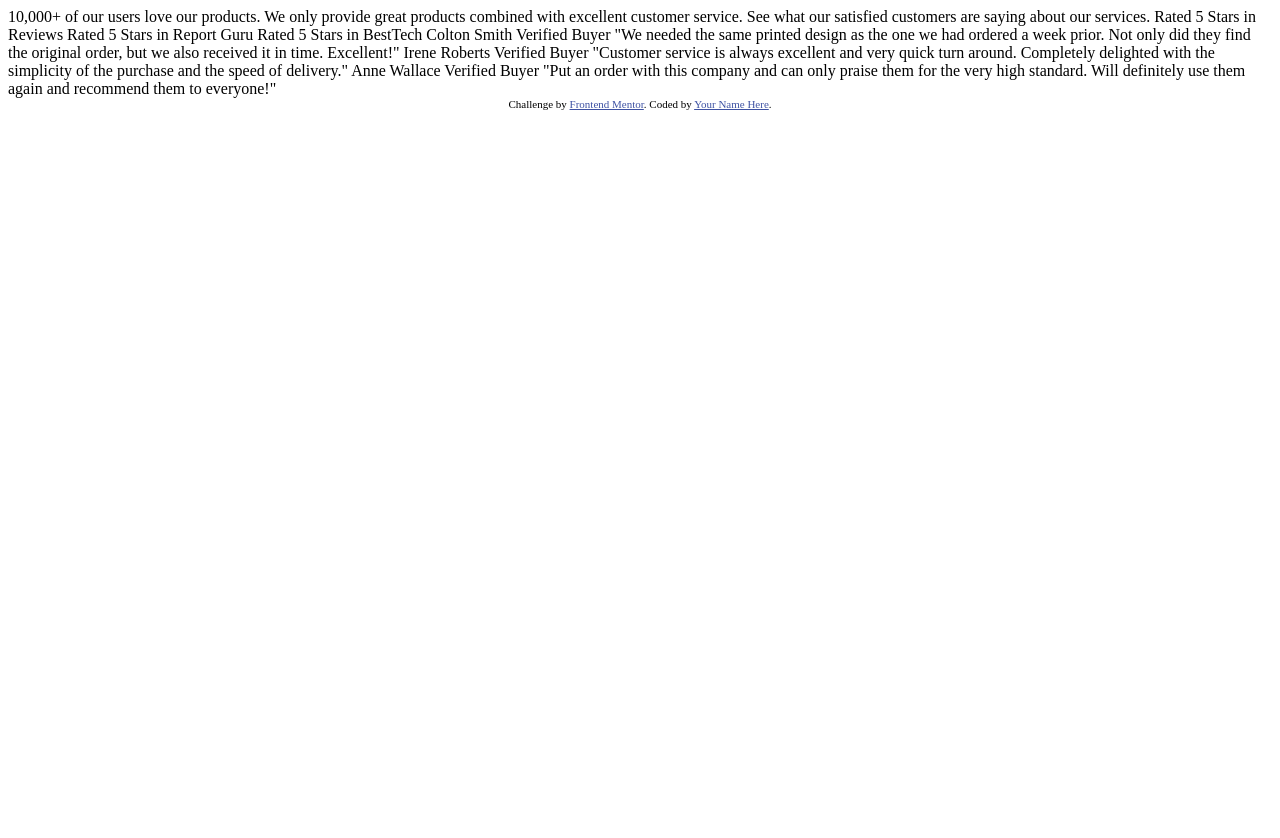
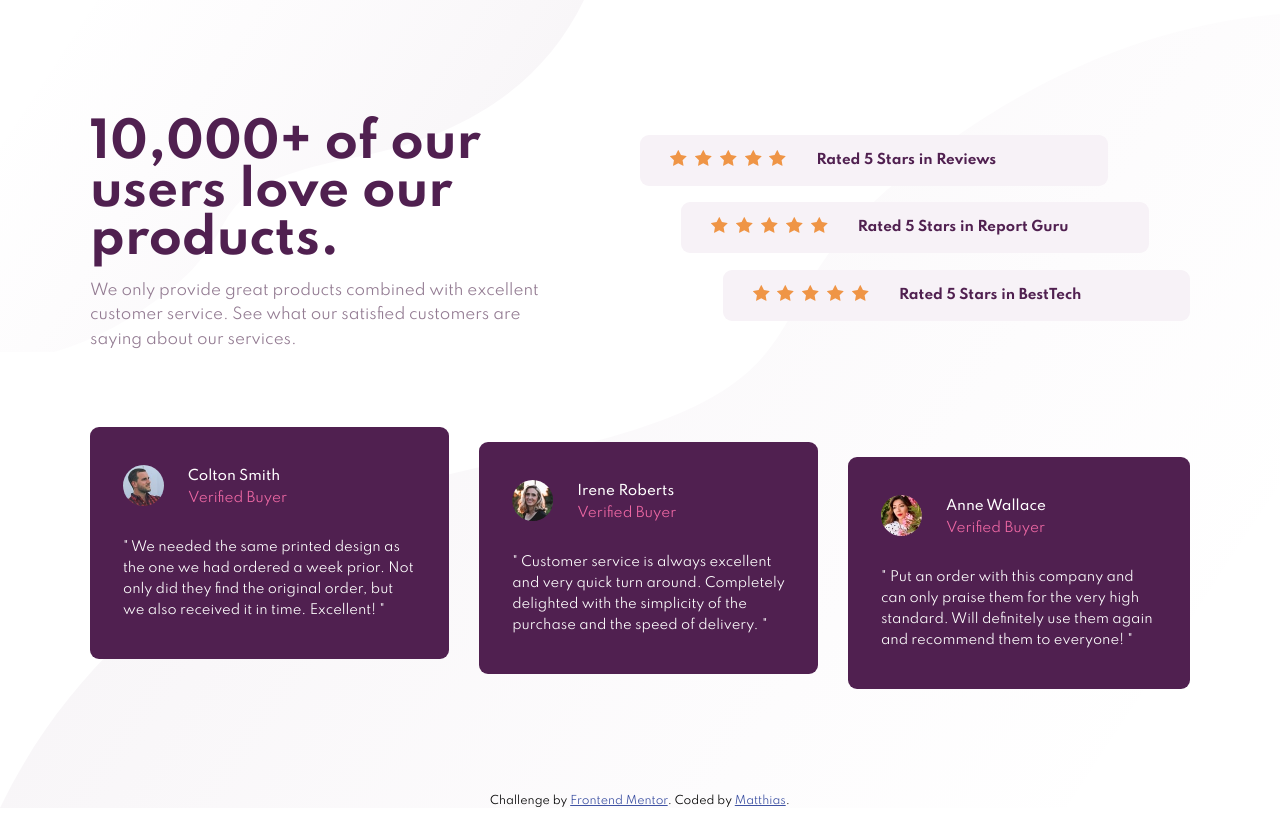
Before and after one commit to MatthiasSmith/social-proof-section, a plain HTML site: page index.html in a window 1280 px wide. Before the commit the page ends 800 px from the top, so only its background shows below. Drawn offline with Linux system fonts and the light colour scheme.

Commit message:
Add html structure and styles

```diff
--- a/index.html
+++ b/index.html
@@ -11,51 +11,135 @@
       sizes="32x32"
       href="./images/favicon-32x32.png"
     />
+    <link rel="preconnect" href="https://fonts.gstatic.com" />
+    <link
+      href="https://fonts.googleapis.com/css2?family=Spartan:wght@400;500;700&display=swap"
+      rel="stylesheet"
+    />
+    <link rel="stylesheet" href="./styles.css" />
 
     <title>Frontend Mentor | Social proof section</title>
-
-    <!-- Feel free to remove these styles or customise in your own stylesheet 👍 -->
-    <style>
-      .attribution {
-        font-size: 11px;
-        text-align: center;
-      }
-      .attribution a {
-        color: hsl(228, 45%, 44%);
-      }
-    </style>
   </head>
   <body>
+    <main>
+      <div class="container container--top">
+        <section class="intro-section">
+          <div class="intro-section__container">
+            <h1 class="intro-section__header">
               10,000+ of our users love our products.
-
-    We only provide great products combined with excellent customer service.
-    See what our satisfied customers are saying about our services.
-
+            </h1>
+            <p class="intro-section__description">
+              We only provide great products combined with excellent customer
+              service. See what our satisfied customers are saying about our
+              services.
+            </p>
+          </div>
+          <ul class="reviews-list">
+            <li class="reviews-list__list-item">
+              <div class="reviews-list__stars">
+                <img src="images/icon-star.svg" alt="star" />
+                <img src="images/icon-star.svg" alt="star" />
+                <img src="images/icon-star.svg" alt="star" />
+                <img src="images/icon-star.svg" alt="star" />
+                <img src="images/icon-star.svg" alt="star" />
+              </div>
+              <span class="reviews-list__source">
                 Rated 5 Stars in Reviews
+              </span>
+            </li>
+            <li class="reviews-list__list-item">
+              <div class="reviews-list__stars">
+                <img src="images/icon-star.svg" alt="star" />
+                <img src="images/icon-star.svg" alt="star" />
+                <img src="images/icon-star.svg" alt="star" />
+                <img src="images/icon-star.svg" alt="star" />
+                <img src="images/icon-star.svg" alt="star" />
+              </div>
+              <span class="reviews-list__source">
                 Rated 5 Stars in Report Guru
+              </span>
+            </li>
+            <li class="reviews-list__list-item">
+              <div class="reviews-list__stars">
+                <img src="images/icon-star.svg" alt="star" />
+                <img src="images/icon-star.svg" alt="star" />
+                <img src="images/icon-star.svg" alt="star" />
+                <img src="images/icon-star.svg" alt="star" />
+                <img src="images/icon-star.svg" alt="star" />
+              </div>
+              <span class="reviews-list__source">
                 Rated 5 Stars in BestTech
-
-    Colton Smith
-    Verified Buyer
-    "We needed the same printed design as the one we had ordered a week prior.
-    Not only did they find the original order, but we also received it in time.
-    Excellent!"
-
-    Irene Roberts
-    Verified Buyer
-    "Customer service is always excellent and very quick turn around. Completely
-    delighted with the simplicity of the purchase and the speed of delivery."
-
-    Anne Wallace
-    Verified Buyer
-    "Put an order with this company and can only praise them for the very high
-    standard. Will definitely use them again and recommend them to everyone!"
-
+              </span>
+            </li>
+          </ul>
+        </section>
+      </div>
+      <div class="container container--bottom">
+        <section class="testimonials-section">
+          <ul class="testimonials-list">
+            <li class="testimonials-list__list-item">
+              <div class="author-row">
+                <img
+                  class="author-row__avatar"
+                  src="images/image-colton.jpg"
+                  alt="Colton Smith"
+                />
+                <div>
+                  <h4 class="author-row__name">Colton Smith</h4>
+                  <span class="author-row__type">Verified Buyer</span>
+                </div>
+              </div>
+              <p class="testimonials-list__quote">
+                We needed the same printed design as the one we had ordered a
+                week prior. Not only did they find the original order, but we
+                also received it in time. Excellent!
+              </p>
+            </li>
+            <li class="testimonials-list__list-item">
+              <div class="author-row">
+                <img
+                  class="author-row__avatar"
+                  src="images/image-irene.jpg"
+                  alt="Irene Roberts"
+                />
+                <div>
+                  <h4 class="author-row__name">Irene Roberts</h4>
+                  <span class="author-row__type">Verified Buyer</span>
+                </div>
+              </div>
+              <p class="testimonials-list__quote">
+                Customer service is always excellent and very quick turn
+                around. Completely delighted with the simplicity of the purchase
+                and the speed of delivery.
+              </p>
+            </li>
+            <li class="testimonials-list__list-item">
+              <div class="author-row">
+                <img
+                  class="author-row__avatar"
+                  src="images/image-anne.jpg"
+                  alt="Anne Wallace"
+                />
+                <div>
+                  <h4 class="author-row__name">Anne Wallace</h4>
+                  <span class="author-row__type">Verified Buyer</span>
+                </div>
+              </div>
+              <p class="testimonials-list__quote">
+                Put an order with this company and can only praise them for the
+                very high standard. Will definitely use them again and recommend
+                them to everyone!
+              </p>
+            </li>
+          </ul>
+        </section>
+      </div>
       <div class="attribution">
         Challenge by
-      <a href="https://www.frontendmentor.io?ref=challenge" target="_blank"
-        >Frontend Mentor</a
-      >. Coded by <a href="#">Your Name Here</a>.
+        <a href="https://www.frontendmentor.io?ref=challenge" target="_blank">Frontend Mentor</a>.
+        Coded by
+        <a href="https://github.com/MatthiasSmith/social-proof-section">Matthias</a>.
       </div>
+    </main>
   </body>
 </html>
--- /dev/null
+++ b/styles.css
@@ -0,0 +1,326 @@
+:root {
+  /* colors */
+  --very-dark-magenta: hsl(300, 43%, 22%);
+  --dark-grayish-magenta: hsl(303, 10%, 53%);
+  --light-grayish-magenta: hsl(300, 24%, 96%);
+  --soft-pink: hsl(333, 80%, 67%);
+
+  /* utilities */
+  --color-primary: var(--very-dark-magenta);
+  --font-weight-bold: 700;
+  --font-weight-medium: 500;
+
+  /* numbers */
+  --border-radius: 9px;
+  --mobile-padding: 5.55rem;
+  --desktop-padding: 6rem;
+  --tablet-padding: 3rem;
+  --spacing-2: 2.2rem;
+}
+
+html {
+  font-family: 'Spartan', sans-serif;
+  font-size: 15px;
+  -webkit-font-smoothing: antialiased;
+  text-rendering: optimizeLegibility;
+}
+
+* {
+  box-sizing: border-box;
+  margin: 0;
+  padding: 0;
+}
+
+ul > li {
+  list-style-type: none;
+}
+
+main {
+  background-image: url('images/bg-pattern-bottom-mobile.svg');
+  background-repeat: no-repeat;
+  background-size: contain;
+  background-position: bottom right;
+  min-height: 100vh;
+}
+
+.container {
+  padding: 0 1.7rem;
+}
+
+.container--top {
+  padding-top: var(--mobile-padding);
+  background-image: url('images/bg-pattern-top-mobile.svg');
+  background-repeat: no-repeat;
+}
+
+.container--bottom {
+  padding-bottom: var(--mobile-padding);
+}
+
+.intro-section__header {
+  color: var(--color-primary);
+  font-size: 2rem;
+  font-weight: var(--font-weight-bold);
+  line-height: 1em;
+  margin: 0 auto 1.8rem auto;
+  max-width: 80%;
+  text-align: center;
+}
+
+.intro-section__description {
+  color: var(--dark-grayish-magenta);
+  line-height: 1.62em;
+  font-size: 14px;
+  text-align: center;
+}
+
+.reviews-list {
+  margin-top: var(--spacing-2);
+}
+
+.reviews-list__list-item {
+  background-color: var(--light-grayish-magenta);
+  border-radius: var(--border-radius);
+  margin-bottom: 1.1rem;
+  padding: 1rem 2rem;
+  display: flex;
+  flex-direction: column;
+  justify-content: center;
+  align-items: center;
+}
+
+.reviews-list__stars > img:not(:last-of-type) {
+  margin-right: 4px;
+}
+
+.reviews-list__source {
+  color: var(--color-primary);
+  font-size: 90%;
+  font-weight: var(--font-weight-bold);
+  margin-top: 0.65rem;
+}
+
+.testimonials-section {
+  margin-top: 3.2rem;
+}
+
+.testimonials-list__list-item {
+  background-color: var(--color-primary);
+  border-radius: var(--border-radius);
+  color: #fff;
+  margin-bottom: 1.1rem;
+  padding: var(--spacing-2);
+}
+
+.author-row {
+  display: flex;
+  align-items: center;
+}
+
+.author-row__avatar {
+  margin-right: 1.6rem;
+  height: 41px;
+  clip-path: circle();
+}
+
+.author-row__name {
+  font-size: 90%;
+  font-weight: var(--font-weight-medium);
+  line-height: 1.62rem;
+}
+
+.author-row__type {
+  color: var(--soft-pink);
+  font-size: 90%;
+}
+
+.testimonials-list__quote {
+  margin-top: var(--spacing-2);
+  font-size: 83%;
+  line-height: 1.62em;
+}
+
+.testimonials-list__quote::before {
+  content: '" ';
+}
+
+.testimonials-list__quote::after {
+  content: ' "';
+}
+
+/* attribution styles */
+.attribution {
+  margin-bottom: 2rem;
+  font-size: 11px;
+  text-align: center;
+}
+
+.attribution a {
+  color: hsl(228, 45%, 44%);
+}
+
+/* mid size */
+@media (min-width: 650px) {
+  main {
+    background-image: url('images/bg-pattern-bottom-desktop.svg');
+    background-position: 0% 100%;
+  }
+
+  .container {
+    padding: 0 var(--tablet-padding);
+  }
+
+  .container--top {
+    background-image: url('images/bg-pattern-top-desktop.svg');
+    padding-top: var(--desktop-padding);
+  }
+
+  .container--bottom {
+    padding-bottom: var(--desktop-padding);
+  }
+
+  .intro-section {
+    display: flex;
+    justify-content: space-between;
+    align-items: center;
+  }
+
+  .intro-section__container {
+    flex: 1;
+  }
+
+  .intro-section__header {
+    font-size: 2.5rem;
+    margin: 0 0 1rem;
+    text-align: left;
+    max-width: 90%;
+  }
+
+  .intro-section__description {
+    font-size: 1em;
+    max-width: 90%;
+    text-align: left;
+  }
+
+  .reviews-list {
+    margin-top: 0;
+    flex: 1;
+    display: flex;
+    flex-direction: column;
+    align-items: flex-start;
+  }
+
+  .reviews-list__list-item {
+    display: flex;
+    flex-direction: column;
+    width: 85%;
+  }
+
+  .reviews-list__source {
+    white-space: nowrap;
+  }
+
+  .reviews-list__list-item:nth-of-type(2) {
+    align-self: center;
+  }
+
+  .reviews-list__list-item:nth-of-type(3) {
+    align-self: flex-end;
+  }
+
+  .testimonials-list {
+    display: flex;
+    flex-direction: column;
+    align-items: flex-start;
+  }
+
+  .testimonials-list__list-item {
+    max-width: 85%;
+  }
+
+  .testimonials-list__list-item:nth-of-type(2) {
+    align-self: center;
+  }
+
+  .testimonials-list__list-item:last-of-type {
+    align-self: flex-end;
+  }
+
+  .testimonials-list__quote {
+    font-size: 87%;
+    margin-top: 2rem;
+  }
+}
+
+/* desktop */
+@media (min-width: 1024px) {
+  main {
+    background-position: 390% 100%;
+  }
+
+  .container {
+    padding: 0 var(--desktop-padding);
+  }
+
+  .container--top {
+    padding-top: 8rem;
+  }
+
+  .container--bottom {
+    padding-bottom: var(--desktop-padding);
+  }
+
+  .intro-section,
+  .testimonials-section {
+    max-width: 1100px;
+    margin: 0 auto;
+  }
+
+  .intro-section__header {
+    font-size: 48px;
+    max-width: 80%;
+  }
+
+  .intro-section__description {
+    max-width: 88%;
+  }
+
+  .reviews-list__list-item {
+    flex-direction: row;
+    justify-content: flex-start;
+    min-width: 412px;
+  }
+
+  .reviews-list__stars {
+    margin-right: 2rem;
+    white-space: nowrap;
+  }
+
+  .reviews-list__source {
+    white-space: nowrap;
+    margin-top: 0;
+  }
+
+  .testimonials-section {
+    margin-top: 5rem;
+  }
+
+  .testimonials-list {
+    display: flex;
+    flex-direction: row;
+    align-items: flex-start;
+  }
+
+  .testimonials-list__list-item {
+    max-width: unset;
+    padding: 2.5rem var(--spacing-2);
+  }
+
+  .testimonials-list__list-item:not(:last-of-type) {
+    margin-right: 2rem;
+  }
+
+  .testimonials-list__list-item:last-of-type {
+    margin-top: 2rem;
+  }
+}
```
Lines whose indentation alone changed are shown as unchanged.
